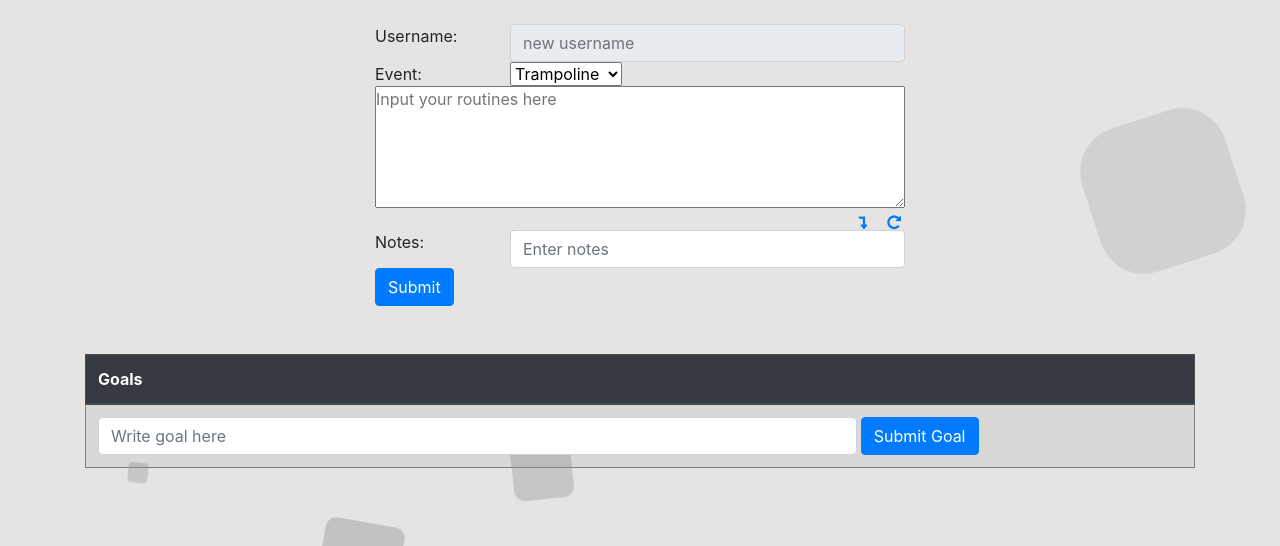
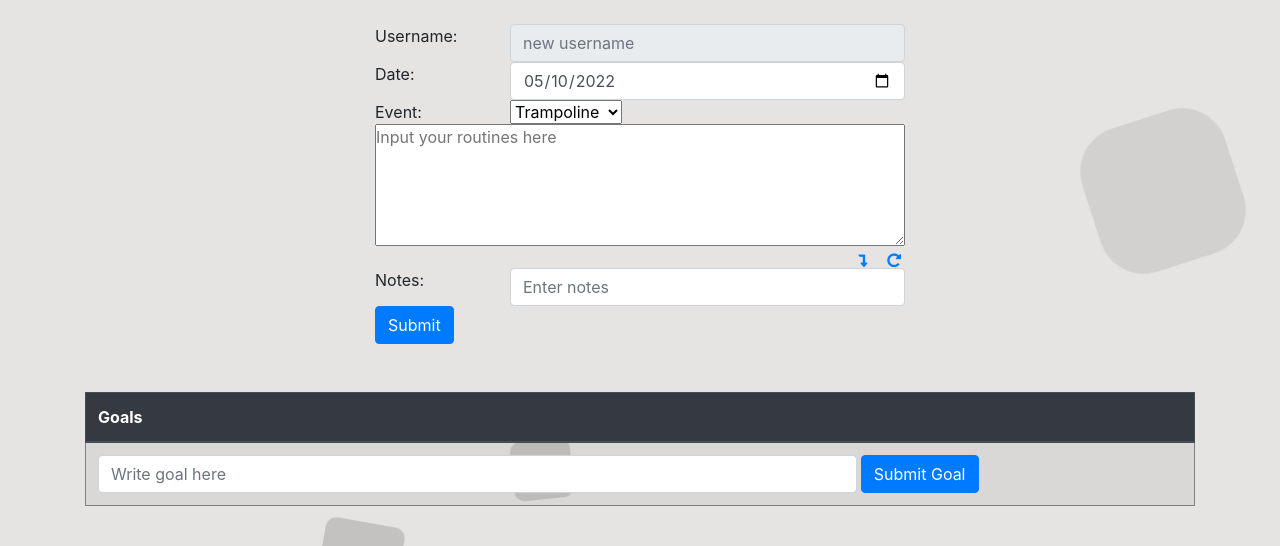
Before and after one commit to jcooper7770/team_builder, a Flask app: template templates/trampoline.html in a window 1280 px wide. Shown: the part 84-630 px from the top of the page. Run offline with Flask 2, Linux system fonts and the light colour scheme; the template is opened without the code that fills it, so the values that code supplies are empty; parts of the project's set-up code (start-up, migrations or seed data) failed here and were passed over; some libraries are stand-ins or nearby versions; some web fonts are replaced.

Commit message:
feat(tramp): allow custom date of practice being logged

```diff
--- a/app.py
+++ b/app.py
@@ -191,7 +191,10 @@ def _save_trampoline_data(request):
 
 
     # Save the current practice
-    practice = Practice(datetime.date.today(), routines, event)
+    form_date_str = request.form.get('date', str(datetime.date.today()))
+    form_date = datetime.datetime.strptime(form_date_str, "%Y-%m-%d")
+    print(f"\n\n----- {form_date}, {type(form_date)} , {str(datetime.date.today())}----\n\n")
+    practice = Practice(form_date, routines, event)
     saved_practice = practice.save()
 
     # Log the turns to the log file
--- a/templates/trampoline.html
+++ b/templates/trampoline.html
@@ -27,6 +27,16 @@
               <input type="text" id="name" name="name" placeholder="new username" value="{{user}}" class="form-control"
                 disabled>
               {% endif %}
+            </div>
+          </div>
+
+          <!-- Date of practice being logged -->
+          <div class="form-row">
+            <div class="col-sm-3">
+              Date:
+            </div>
+            <div class="col-sm">
+              <input type="date" name="date" class="form-control" id="logger-date" \>
             </div>
           </div>
 
@@ -211,6 +221,9 @@
   crossorigin="anonymous"></script>
 
 <script type="text/javascript">
+  $(document).ready(function() {
+    document.getElementById("logger-date").valueAsDate = new Date();
+  });
   $("[id^=skill]").click(function (e) {
     e.preventDefault();
     var skill = event.target.id.slice(5).replace('t', 'o').replace('p', '<').replace('s', '/');
```
